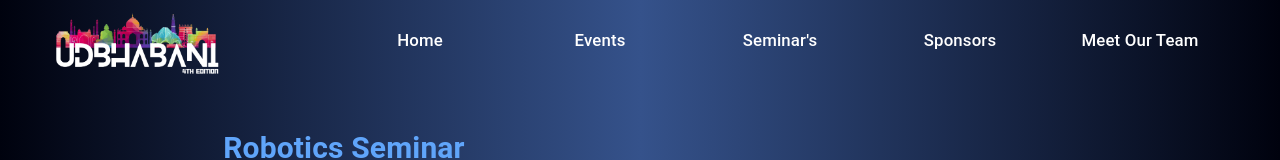
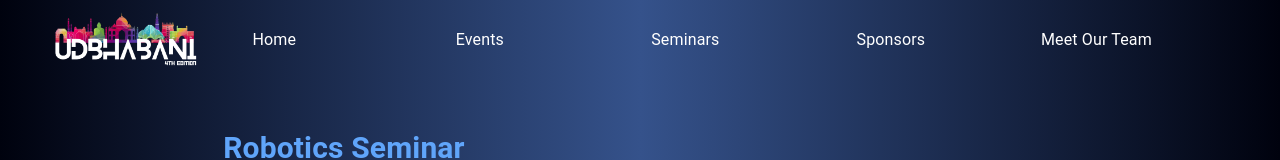
Before and after one commit to chandram-ayush/udbhabani_socce, a Next.js app: page /events/bgmi in a window 1280 px wide. Shown: the top 160 px of the page. Built offline with nearby package versions, Linux system fonts and the light colour scheme.

Commit message:
navbar fix

```diff
--- a/components/NavbarComp.js
+++ b/components/NavbarComp.js
@@ -1,109 +1,30 @@
-import { Box } from "@mui/system";
 import Link from "next/link";
-import React from 'react';
+import React from "react";
 import { useRouter } from "next/router";
-
-const styles = {
-  width: "100%",
-  maxWidth: "1200px",
-
-  ".nav": {
-    display: "grid",
-    width: "100%",
-    gridTemplateColumns: {
-      lg: "repeat(5, 1fr)",
-      sm: "repeat(5, 1fr)",
-      xs: "repeat(5, 1fr)",
-    },
-    a: {
-      fontSize: "16.8px",
-      textDecoration: "none",
-      color: "#ffffff",
-      fontWeight: "500",
-      display: "flex",
-      alignItems: "center",
-      justifyContent: "center",
-      cursor: "default",
-      ".bor": {
-        width: "70%",
-        textAlign: "center",
-      },
-      span: {
-        position: "relative",
-        display: "inline-block",
-        ":hover": {
-          color: "#ffffff",
-          transform: "scale(1.1)",
-          cursor: "pointer",
-        },
-        ":hover::before": {
-          content: '""',
-          position: "absolute",
-          left: 0,
-          bottom: 0,
-          width: "100%",
-        },
-      },
-    },
-  },
-  "a.active": {
-    ".bor": {
-      borderBottom: "2px solid cyan",
-    },
-  },
-};
+import styles from "../styles/Navbar.module.css"; // Using CSS Module for styling
 
 export default function NavbarComp() {
   const router = useRouter();
+
   return (
-    <Box
-      className="center1"
-      sx={{ backgroundColor: "none", width: "78%", maxWidth: "900px" }}
-    >
-      <Box sx={styles} className="center1">
-        <Box className="nav">
-          <Link
-            href="/home"
-            className={router.pathname === "/home" ? "active" : ""}
-          >
-            <div className="bor">
-              <span>Home</span>
+    <nav className={styles.navbar}>
+      <div className={styles.nav}>
+        {[
+          { name: "Home", path: "/home" },
+          { name: "Events", path: "/events" },
+          { name: "Seminars", path: "/seminar" },
+          { name: "Sponsors", path: "/sponsors" },
+          { name: "Meet Our Team", path: "/team" },
+        ].map((link) => (
+          <Link key={link.path} href={link.path} legacyBehavior>
+            <div className={router.pathname === link.path ? styles.active : ""}>
+              <div className={styles.bor}>
+                <span>{link.name}</span>
+              </div>
             </div>
           </Link>
-          <Link
-            href="/events"
-            className={router.pathname === "/events" ? "active" : ""}
-          >
-            <div className="bor">
-              <span>Events</span>
-            </div>
-          </Link>
-          <Link
-            href="/seminar"
-            className={router.pathname === "/seminar" ? "active" : ""}
-          >
-            <div className="bor">
-              <span>Seminar&apos;s</span>
-            </div>
-          </Link>
-          <Link
-            href="/sponsors"
-            className={router.pathname === "/sponsors" ? "active" : ""}
-          >
-            <div className="bor">
-              <span>Sponsors</span>
-            </div>
-          </Link>
-          <Link
-            href="/home"
-            className={router.pathname === "/home" ? "active" : ""}
-          >
-            <div className="bor">
-              <span>Meet Our Team</span>
-            </div>
-          </Link>
-        </Box>
-      </Box>
-    </Box>
+        ))}
+      </div>
+    </nav>
   );
 }
--- /dev/null
+++ b/styles/Navbar.module.css
@@ -0,0 +1,65 @@
+.navbar {
+    width: 100%;
+    max-width: 1200px;
+    background-color: transparent; /* Transparent background */
+    display: flex;
+    justify-content: center;
+    padding: 10px 0;
+  }
+
+  .nav {
+    display: grid;
+    grid-template-columns: repeat(5, 1fr);
+    width: 100%;
+    text-align: center;
+    align-items: center;
+  }
+
+  .nav a {
+    font-size: 16.8px;
+    text-decoration: none;
+    color: #ffffff;
+    font-weight: 500;
+    display: flex;
+    align-items: center;
+    justify-content: center;
+    cursor: pointer;
+    transition: transform 0.2s ease-in-out, background-color 0.3s ease-in-out;
+    padding: 8px 16px; /* Padding to make the buttons clickable */
+    border-radius: 5px; /* Optional: Slightly rounded corners */
+    background-color: black; /* Button background color */
+  }
+
+  .nav a:hover {
+    background-color: #333333; /* Slightly lighter black for hover effect */
+    transform: scale(1.1);
+  }
+
+  .bor {
+    width: 70%;
+    text-align: center;
+  }
+
+  .nav a span {
+    display: inline-block;
+    position: relative;
+  }
+
+  .active .bor {
+    border-bottom: 2px solid cyan;
+  }
+
+  .nav a span::after {
+    content: "";
+    position: absolute;
+    left: 0;
+    bottom: 0;
+    width: 100%;
+    height: 2px;
+    background-color: transparent; /* Default to no underline */
+    transition: background-color 0.3s ease-in-out;
+  }
+
+  .nav a:hover span::after {
+    background-color: cyan; /* Underline on hover */
+  }
--- a/styles/globals.css
+++ b/styles/globals.css
@@ -395,3 +395,8 @@ img:hover {
   font-size: 36px;
   margin-bottom: 20px;
 }
+
+
+@tailwind base;
+@tailwind components;
+@tailwind utilities;
```
Also changed, not shown: 1 other file (tests, documents, lock files or other folders).
